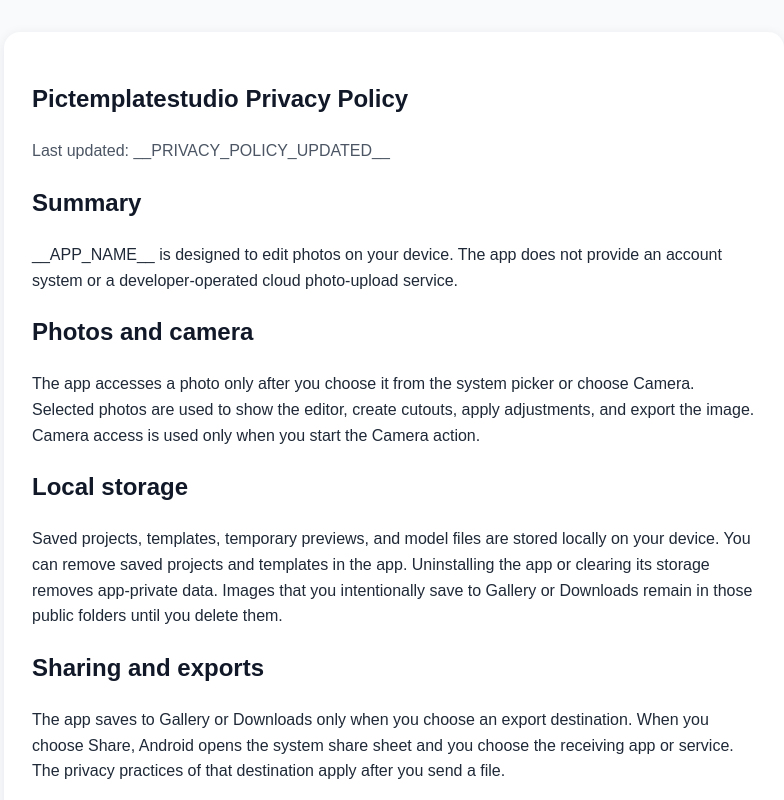
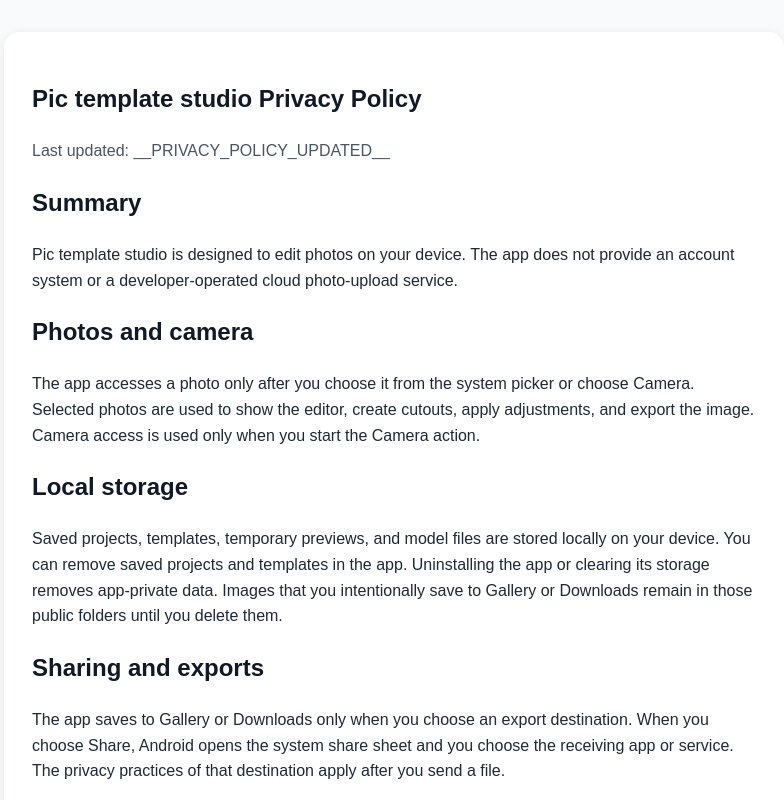
Before and after one commit to kalaiq/pictemplatestudio, a plain HTML site: page index.html in a window 1280 px wide. Shown: the top 800 px of the page, without its empty margins (246-1030 px from the left). Drawn offline with Linux system fonts and the light colour scheme.

Commit message:
Add files via upload

```diff
--- a/index.html
+++ b/index.html
@@ -3,7 +3,7 @@
 <head>
   <meta charset="utf-8">
   <meta name="viewport" content="width=device-width, initial-scale=1">
-  <title>Pictemplatestudio Privacy Policy</title>
+  <title>Pic template studio Privacy Policy</title>
   <style>
     body { font-family: Arial, sans-serif; line-height: 1.6; margin: 0; color: #1f2937; background: #f8fafc; }
     main { max-width: 780px; margin: 0 auto; padding: 32px 20px 48px; }
@@ -16,11 +16,11 @@
 <body>
   <main>
     <article>
-      <h1>Pictemplatestudio Privacy Policy</h1>
+      <h1>Pic template studio Privacy Policy</h1>
       <p class="updated">Last updated: __PRIVACY_POLICY_UPDATED__</p>
 
       <h2>Summary</h2>
-      <p>__APP_NAME__ is designed to edit photos on your device. The app does not provide an account system or a developer-operated cloud photo-upload service.</p>
+      <p>Pic template studio is designed to edit photos on your device. The app does not provide an account system or a developer-operated cloud photo-upload service.</p>
 
       <h2>Photos and camera</h2>
       <p>The app accesses a photo only after you choose it from the system picker or choose Camera. Selected photos are used to show the editor, create cutouts, apply adjustments, and export the image. Camera access is used only when you start the Camera action.</p>
```
